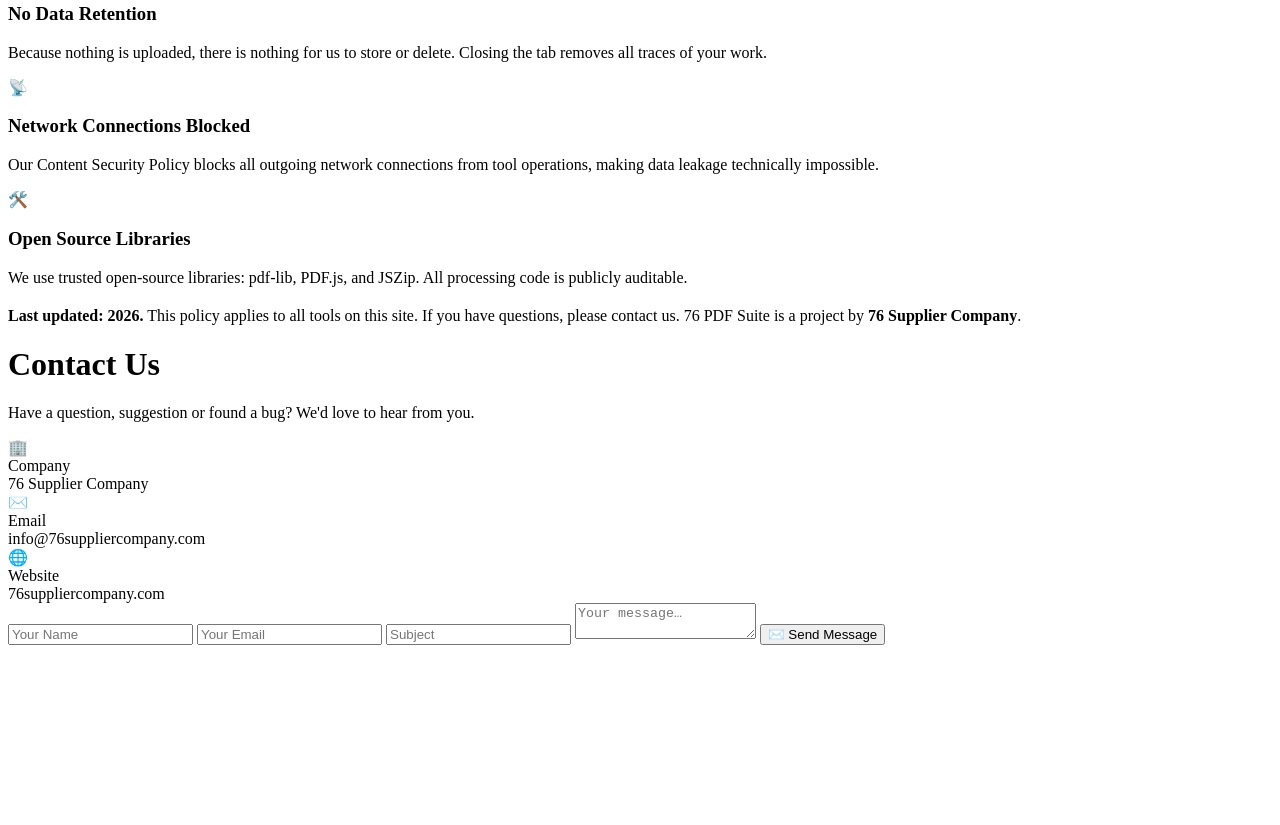
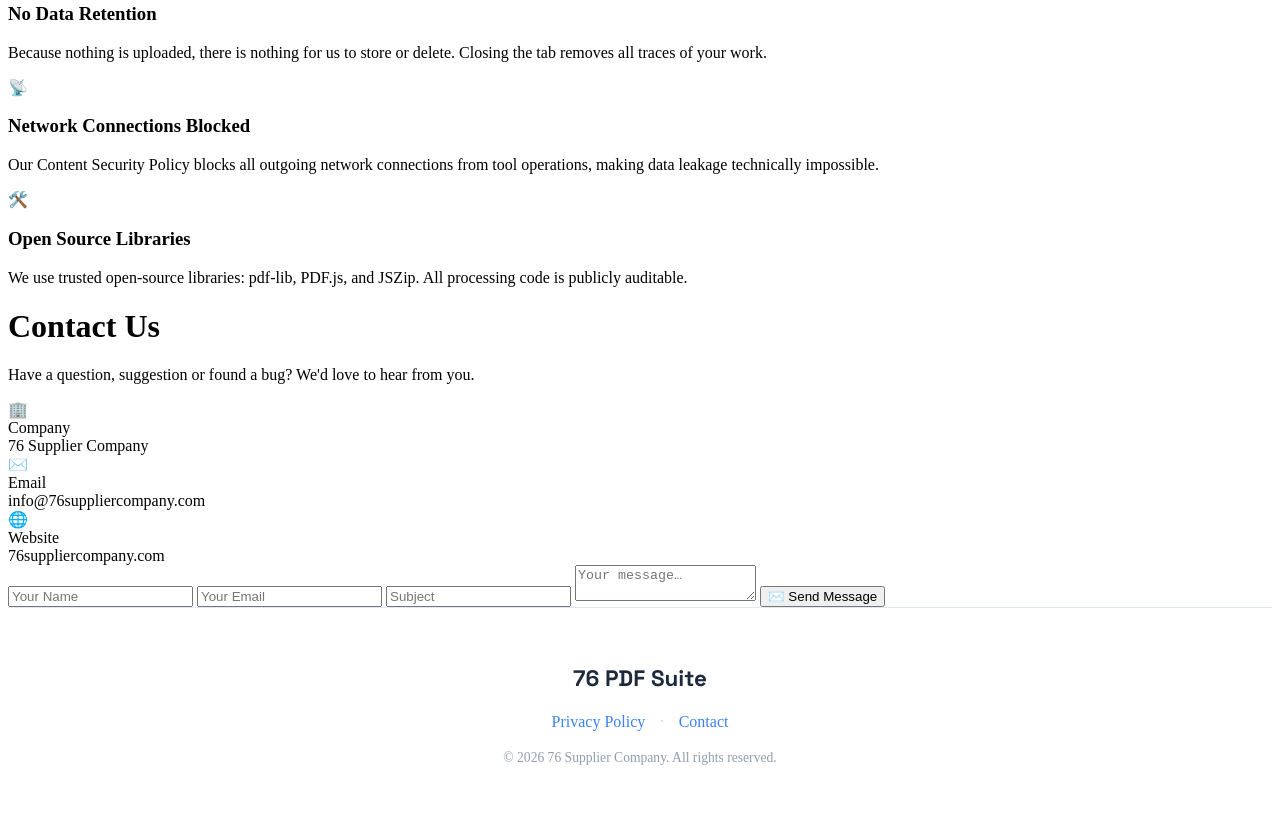
Before and after one commit to obaidnoori/pdf-tools, a plain HTML site: page index.html in a window 1280 px wide. Shown: the part 3124-3949 px from the top of the page. Before the commit the page ends 3777 px from the top, so only its background shows below. Drawn offline with nearby package versions, Linux system fonts and the light colour scheme; a script that the page names is missing.

Commit message:
Add footer with links and copyright information
Added a footer section with brand, links, and copyright.

```diff
--- a/index.html
+++ b/index.html
@@ -10,10 +10,8 @@
   <link href="https://fonts.googleapis.com/css2?family=DM+Sans:wght@300;400;500;600&family=Space+Grotesk:wght@500;600;700&display=swap" rel="stylesheet">
   <link rel="stylesheet" href="main.css">
 
-
   <script src="https://cdnjs.cloudflare.com/ajax/libs/pdf.js/3.11.174/pdf.min.js"></script>
   <script src="https://unpkg.com/pdf-lib/dist/pdf-lib.min.js"></script>
-
   <script src="https://cdnjs.cloudflare.com/ajax/libs/jszip/3.10.1/jszip.min.js"></script>
   <script src="https://cdn.jsdelivr.net/npm/sortablejs@1.15.0/Sortable.min.js"></script>
 </head>
@@ -53,7 +51,6 @@
   </div>
 
   <div id="content-area">
-
     <div id="panel-home" class="panel active">
       <div class="panel-header">
         <h1>Free &amp; Private PDF Tools</h1>
@@ -264,9 +261,6 @@
         <div class="privacy-item"><div class="privacy-item-icon">📡</div><h3>Network Connections Blocked</h3><p>Our Content Security Policy blocks all outgoing network connections from tool operations, making data leakage technically impossible.</p></div>
         <div class="privacy-item"><div class="privacy-item-icon">🛠️</div><h3>Open Source Libraries</h3><p>We use trusted open-source libraries: pdf-lib, PDF.js, and JSZip. All processing code is publicly auditable.</p></div>
       </div>
-      <div class="card" style="margin-top:20px;">
-        <p class="policy-footer"><strong>Last updated: 2026.</strong> This policy applies to all tools on this site. If you have questions, please contact us. 76 PDF Suite is a project by <strong>76 Supplier Company</strong>.</p>
-      </div>
     </div>
 
     <div id="panel-contact" class="panel">
@@ -288,8 +282,17 @@
         </div>
       </div>
     </div>
+  </div>
 
-  </div>
+  <footer class="site-footer">
+    <div class="footer-brand">76 PDF Suite</div>
+    <div class="footer-links">
+      <a href="#" onclick="showPanel('privacy')">Privacy Policy</a>
+      <span class="dot">·</span>
+      <a href="#" onclick="showPanel('contact')">Contact</a>
+    </div>
+    <div class="footer-copyright">© 2026 76 Supplier Company. All rights reserved.</div>
+  </footer>
 </div>
 
 <div id="toast"></div>
```
